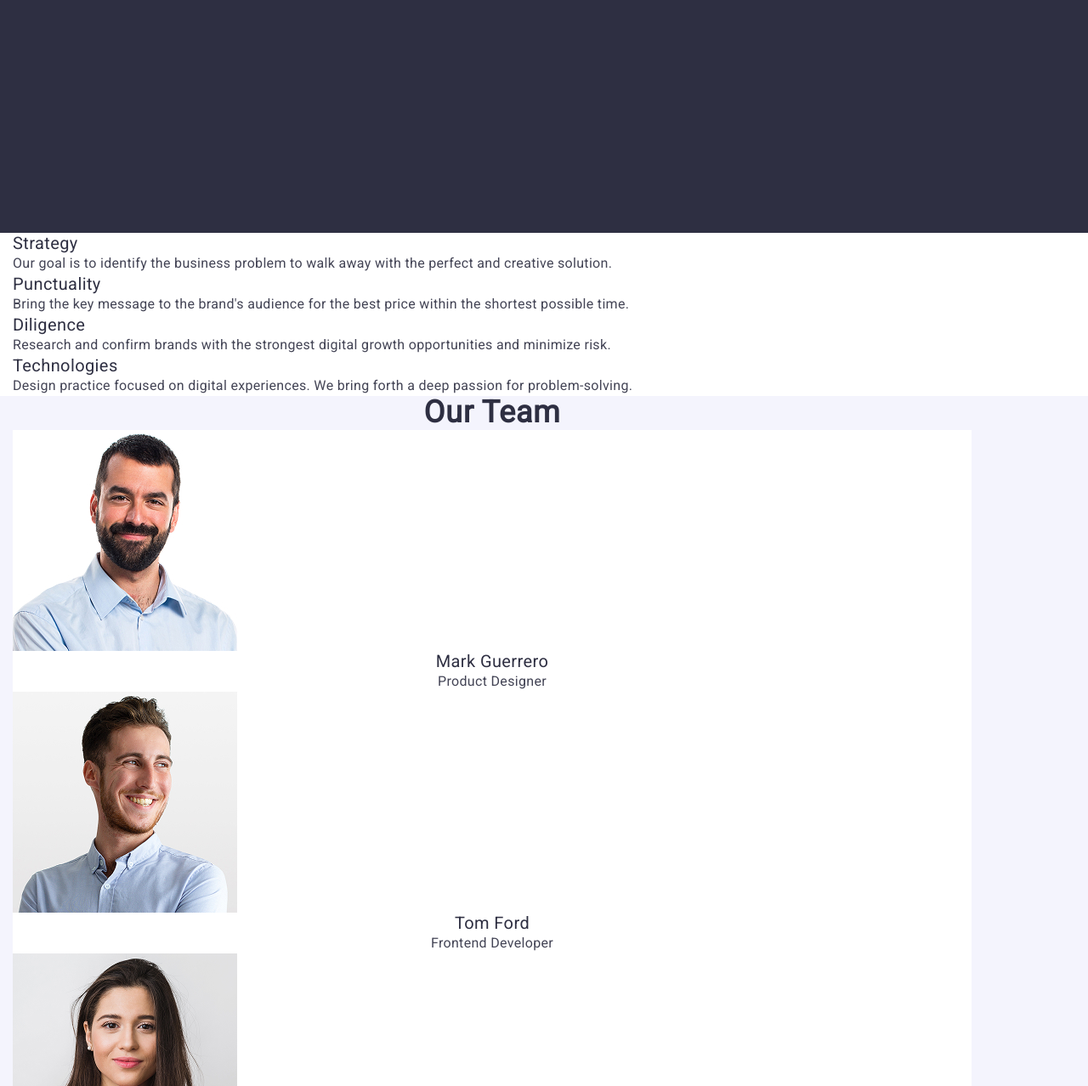
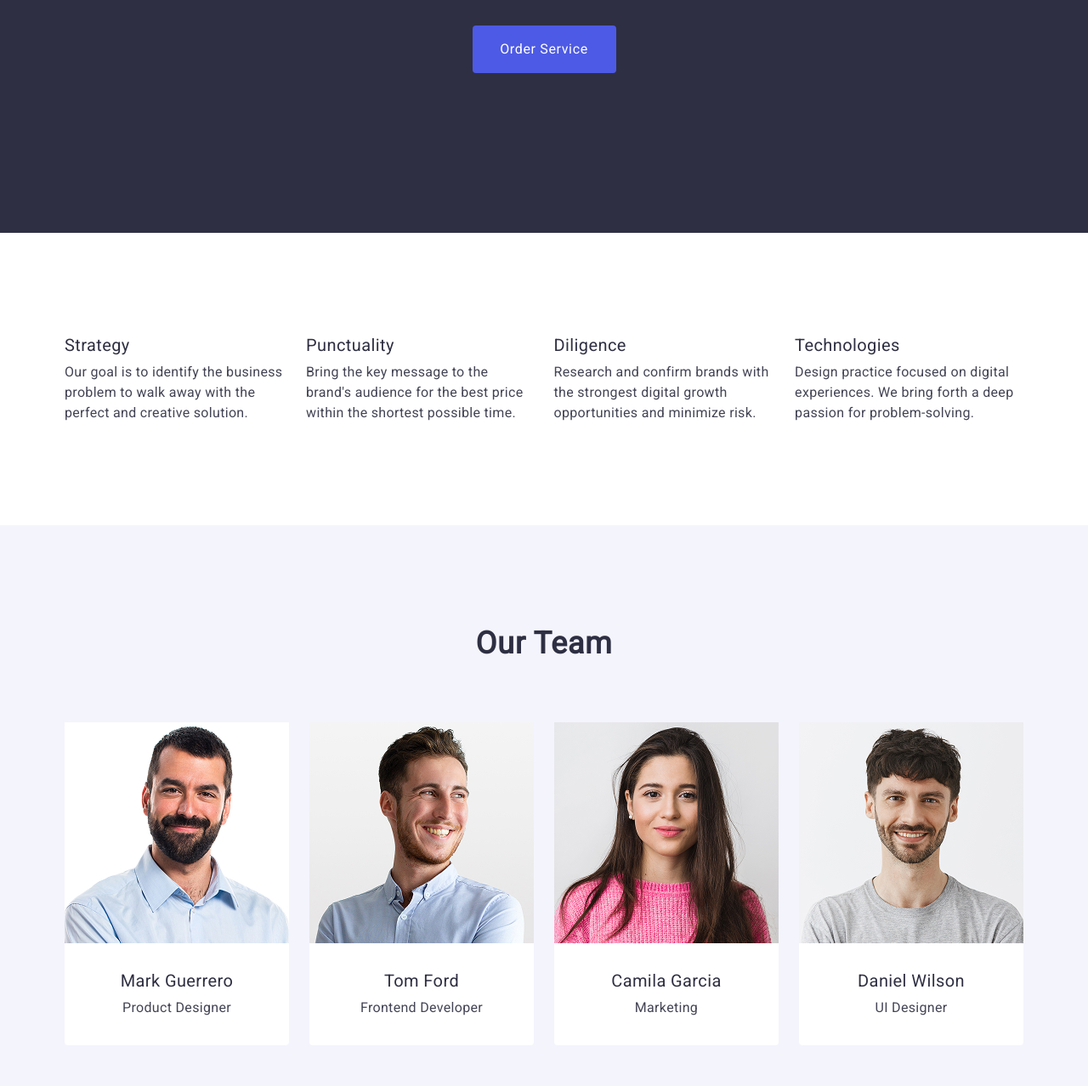
Before and after one commit to Okorochochek/goit-markup-hw-03, a plain HTML site: page index.html in a window 1280 px wide. Shown: the part 399-1677 px from the top of the page at 85% size. Drawn offline with nearby package versions, Linux system fonts and the light colour scheme.

Commit message:
дополнила стилизацию

```diff
--- a/css/styles.css
+++ b/css/styles.css
@@ -30,7 +30,9 @@ img {
     height: auto;
 }
 
-
+.page-header{
+    border-bottom: 1px solid #e7e9fc;
+}
 
 .logo{
     font-family: 'Raleway', sans-serif;
@@ -80,6 +82,7 @@ img {
 
 .page-solutions{
     background: #2e2f42;
+    padding: 188px 0;
 }
 
 .banner-headline{
@@ -90,6 +93,8 @@ img {
     letter-spacing: 0.02em;
     text-align: center;
     color: #fff;
+    max-width: 496px;
+
 }
 
 .button{
@@ -101,6 +106,13 @@ img {
     letter-spacing: 0.04em;
     color: #fff;
     background-color: #4D5AE5;
+    display: block;
+    padding: 16px 32px;
+    border: none;
+    border-radius: 4px;
+    margin-top: 48px;
+    min-width: 169px;
+    height: 56px;
 }
 
 .button:hover,
@@ -115,6 +127,7 @@ img {
     line-height: 1.2;
     letter-spacing: 0.02em;
     color: #2e2f42;
+    margin-bottom: 8px
 
 }
 .text{
@@ -128,6 +141,7 @@ img {
 
 .page-team{
     background-color: #F4F4FD;
+    padding: 120px 0;
 }
 
 .team-list-item{
@@ -142,10 +156,13 @@ font-family: "Roboto", sans-serif;
     letter-spacing: 0.02em;
     text-align: center;
     color: #2e2f42;
-    text-transform: capitalize
+    text-transform: capitalize;
+    display: block;
+    margin-bottom: 72px;
 }
 .headline-team-name{
         text-align: center;
+        margin-bottom: 8px;
 }
 .text-team{
         text-align: center;
@@ -153,23 +170,23 @@ font-family: "Roboto", sans-serif;
 
 .page-footer{
     background:#2e2f42 ;
+    padding:100px 0;
+
 }
 .text-footer{
     color: #f4f4fd;
+    max-width: 264px;
 }
 .container {
 max-width: 1158px;
 padding-left: 15px;
 padding-right:15px;
-margin-left: 0;
-margin-right: 0;
+margin: 0 auto;
 }
 /* header */
 .header-nav-container{
     display: flex;
     align-items: center;
-    /* justify-content: space-between; */
-    border-bottom: 1px solid #e7e9fc;
 }
 .header-nav{
     display: flex;
@@ -184,7 +201,7 @@ margin-right: 0;
 }
 .nav-link{
     display: block;
-    margin: 24px 0;
+    padding: 24px 0;
 }
 .contacts-list{
     display: flex;
@@ -192,9 +209,50 @@ margin-right: 0;
     margin-left: 332px;
 }
 /* header */
+ .banner-container{
+    display: flex;
+    flex-direction: column;
+    align-items: center;
+}
 /* banner */
-.banner-container{
-    height: 600px;
+
+/* strategy */
+.page-strategy{
+    padding: 120px 0;
+}
+.strategy-list{
+    display: flex;
+    gap: 24px;
+}
+.strategy-list-item{
+    width:calc((100%-72px)/4) }
+/* strategy */
+
+/* team */
+.team-list{
+    display: flex;
+    gap: 24px;
+}
+.team-list-item{
+    width: calc((100%-72px)/4);
+    border-radius: 0 0 4px 4px;
+}
+
+.team-list-item-container{
+    padding: 32px 16px;
+}
+/* team */
+
+/* page-portfolio */
+.page-portfolio{
+    padding: 135px 0;
 
 }
-/* banner */
+/* page-portfolio */
+
+/* footer */
+.footer-logo{
+    display: inline-block;
+    margin-bottom: 16px;
+
+}
--- a/index.html
+++ b/index.html
@@ -57,8 +57,8 @@
 <!-- endregion banner -->
 
 <!-- region strategy-->
-        <section>
-            <div class="container">
+        <section class="page-strategy">
+            <div class="stratrategy-container container">
             <h2 hidden>strategy</h2>
             <ul class="strategy-list">
                 <li class="strategy-list-item" > <h3 class="headline-try">Strategy</h3>
@@ -87,31 +87,37 @@
 
 <!-- region team-->
         <section class="page-team">
-            <div class="container">
+            <div class="team-container container">
             <h2 class="headline-two headline-team">Our Team</h2>
             <ul class="team-list">
                 <li class="team-list-item">
                     <img src="./images/product-designer.jpg" alt="Mark Guerrero. Product Designer" width="264" height="260"/>
+                    <div class="team-list-item-container">
                     <h3 class="headline-try headline-team-name">Mark Guerrero</h3>
                     <p class="text text-team">Product Designer</p>
+                    </div>
                 </li>
 
                 <li class="team-list-item">
                     <img src="./images/frontend-developer.jpg" alt="Tom Ford. Frontend Developer" width="264" height="260"/>
+                    <div class="team-list-item-container">
                     <h3 class="headline-try headline-team-name">Tom Ford</h3>
                     <p class="text text-team">Frontend Developer</p>
+                    </div>
                 </li>
 
                 <li class="team-list-item">
                     <img src="./images/marketing.jpg" alt="Camila Garcia. Marketing" width="264" height="260"/>
+                    <div class="team-list-item-container">
                     <h3 class="headline-try headline-team-name">Camila Garcia</h3>
-                    <p class="text text-team">Marketing</p>
+                    <p class="text text-team">Marketing</p></div>
                 </li>
 
                 <li class="team-list-item">
                     <img src="./images/ui-designer.jpg" alt="Daniel Wilson. UI Designer" width="264" height="260"/>
+                    <div class="team-list-item-container">
                     <h3 class="headline-try headline-team-name">Daniel Wilson</h3>
-                    <p class="text text-team">UI Designer</p>
+                    <p class="text text-team">UI Designer</p></div>
                 </li>
 
             </ul>
@@ -121,7 +127,7 @@
 
 <!--region portfolio-->
         <section class="page-portfolio" id="portfolio">
-            <div class="container">
+            <div class="portaolio-container container">
             <h2 class="headline-two headline-portfolio">Our Portfolio</h2>
                  <ul class="portfolio-list">
                  <li class="portfolio-list-item">
@@ -169,7 +175,7 @@
 
     </main>
     <footer class="page-footer">
-        <div class="container">
+        <div class="footer-container container">
         <a class="logo footer-logo" href="./index.html">Web<span class="logo-part">Studio</span></a>
         <p class="text text-footer">Increase the flow of customers and sales for your business with digital marketing & growth solutions.</p>
     </div>
```
